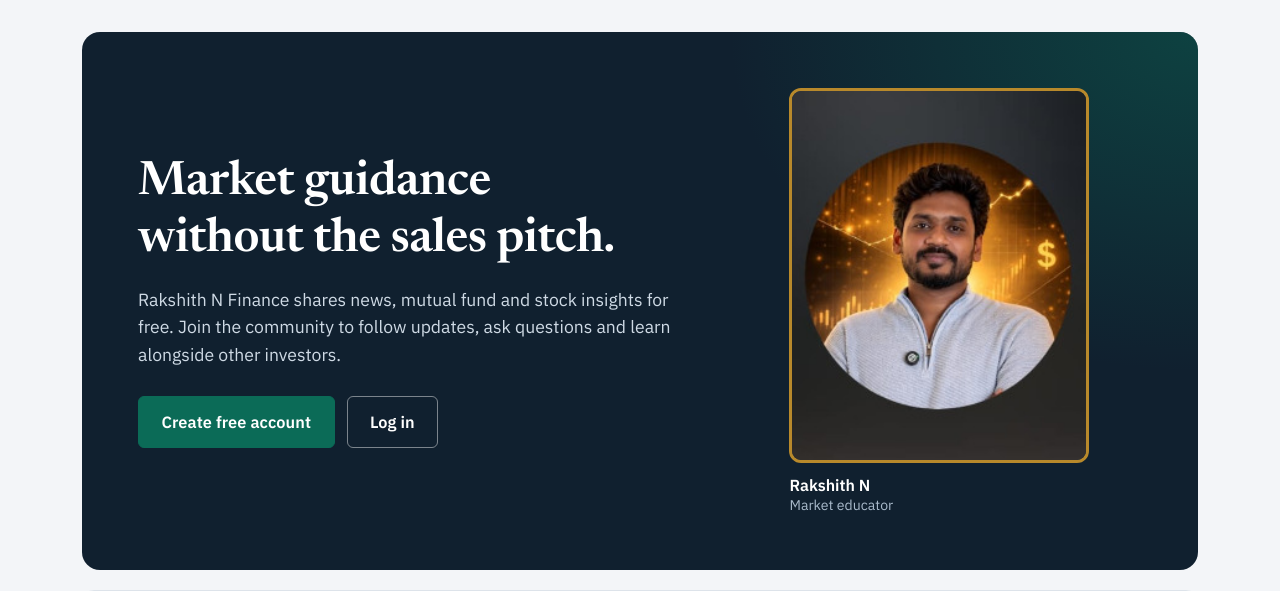
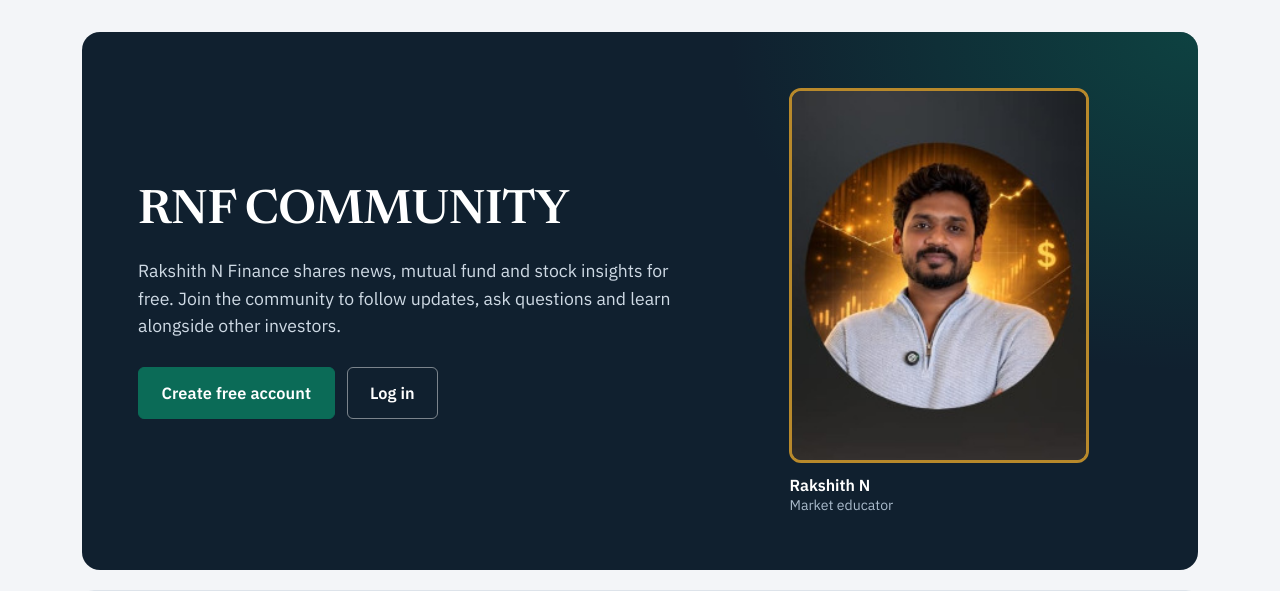
Before and after one commit to purnesh2003/RNF-Final, a Flask app: page / in a window 1280 px wide. Shown: the part 92-683 px from the top of the page. Run offline with Flask 3, Linux system fonts and the light colour scheme; data that the repository does not hold is empty; some libraries are stand-ins or nearby versions.

Commit message:
Update hero section heading to 'RNF COMMUNITY'

```diff
--- a/app/templates/home.html
+++ b/app/templates/home.html
@@ -2,7 +2,7 @@
 {% block content %}
 <section class="hero">
   <div class="hero-copy">
-    <h1>Market guidance without the sales pitch.</h1>
+    <h1>RNF COMMUNITY</h1>
     <p class="hero-lead">{{ site_name }} shares news, mutual fund and stock insights for free. Join the community to follow updates, ask questions and learn alongside other investors.</p>
     <div class="hero-actions">
       {% if current_user.is_authenticated %}
```
